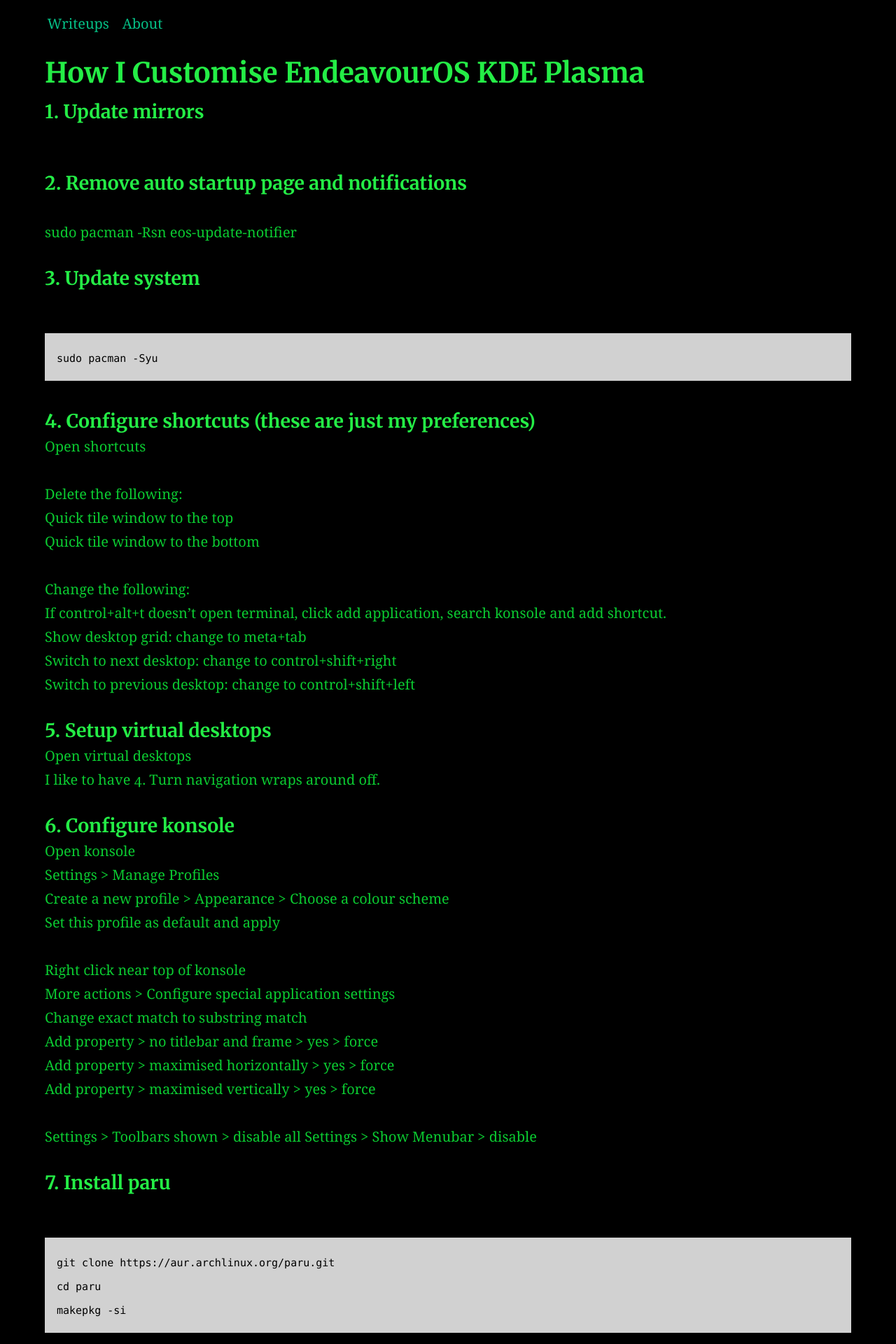
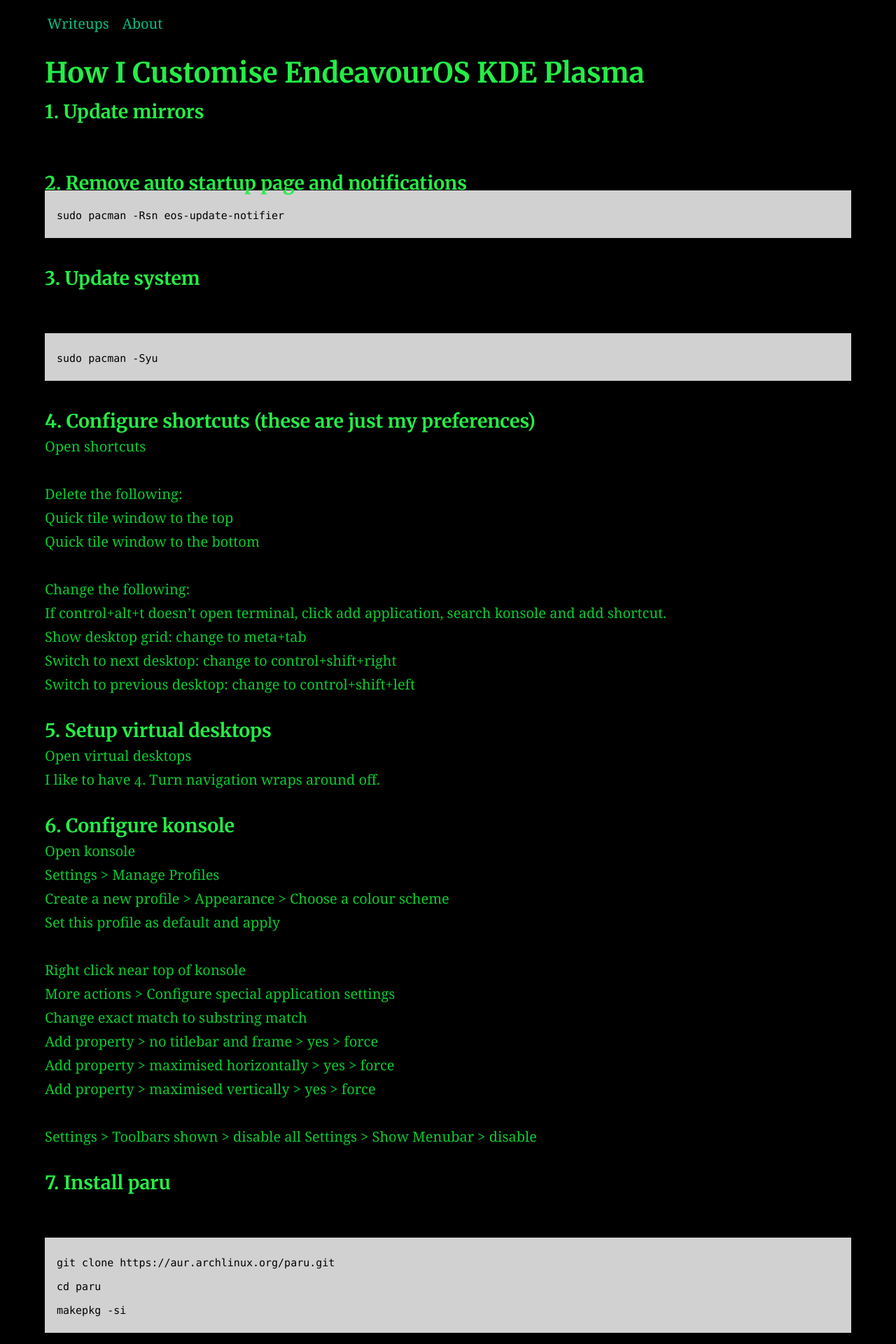
Before and after one commit to AC01010/Connor-McCartney.github.io, a Jekyll site: the page built from _posts/2015-08-27-endeavour.md, in a window 1280 px wide. Shown: the top 1920 px of the page at 70% size. Built offline with Jekyll 4.4.1, drawn with Linux system fonts in a browser that asks for light colours.

Commit message:
Update 2015-08-27-endeavour.md

````diff
--- a/_posts/2015-08-27-endeavour.md
+++ b/_posts/2015-08-27-endeavour.md
@@ -10,8 +10,10 @@
 <br>
 
 #### 2. Remove auto startup page and notifications
-<br>
+
+```
 sudo pacman -Rsn eos-update-notifier
+```
 
 #### 3. Update system
 <br>
````
